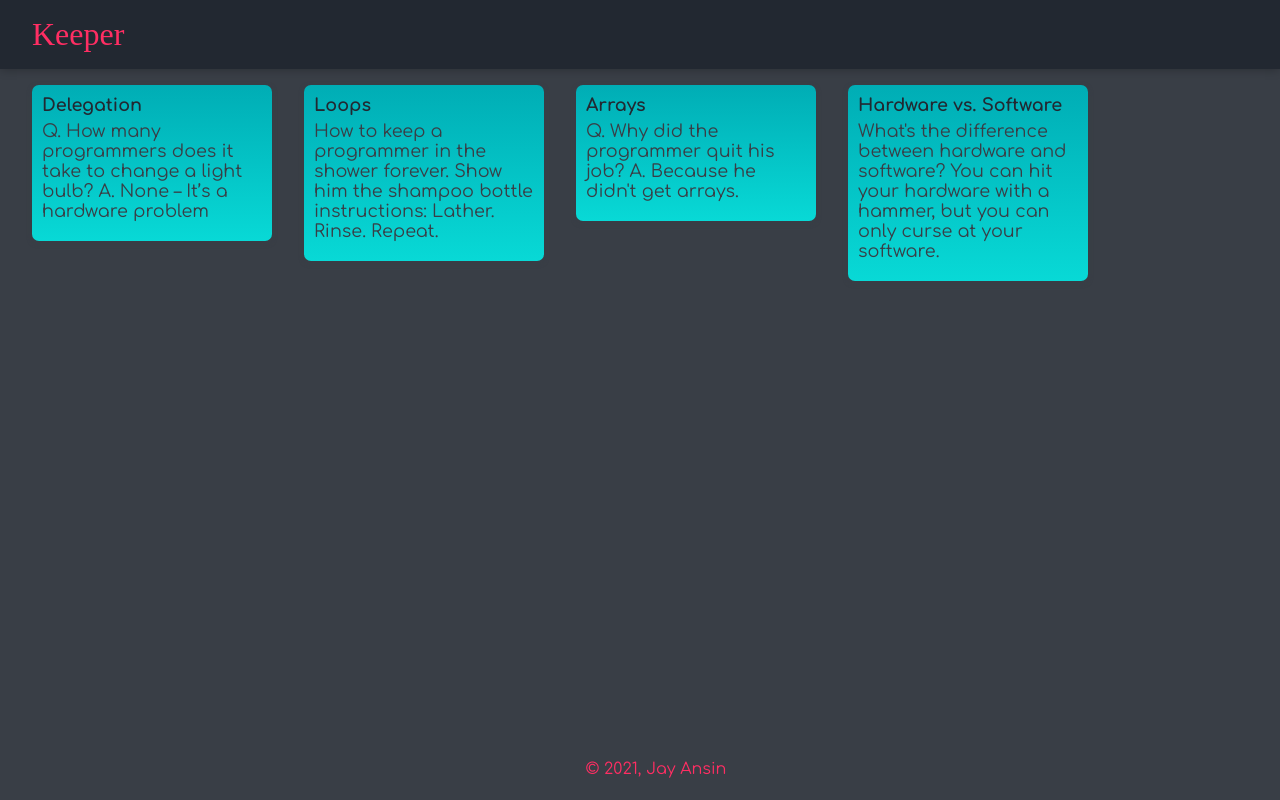
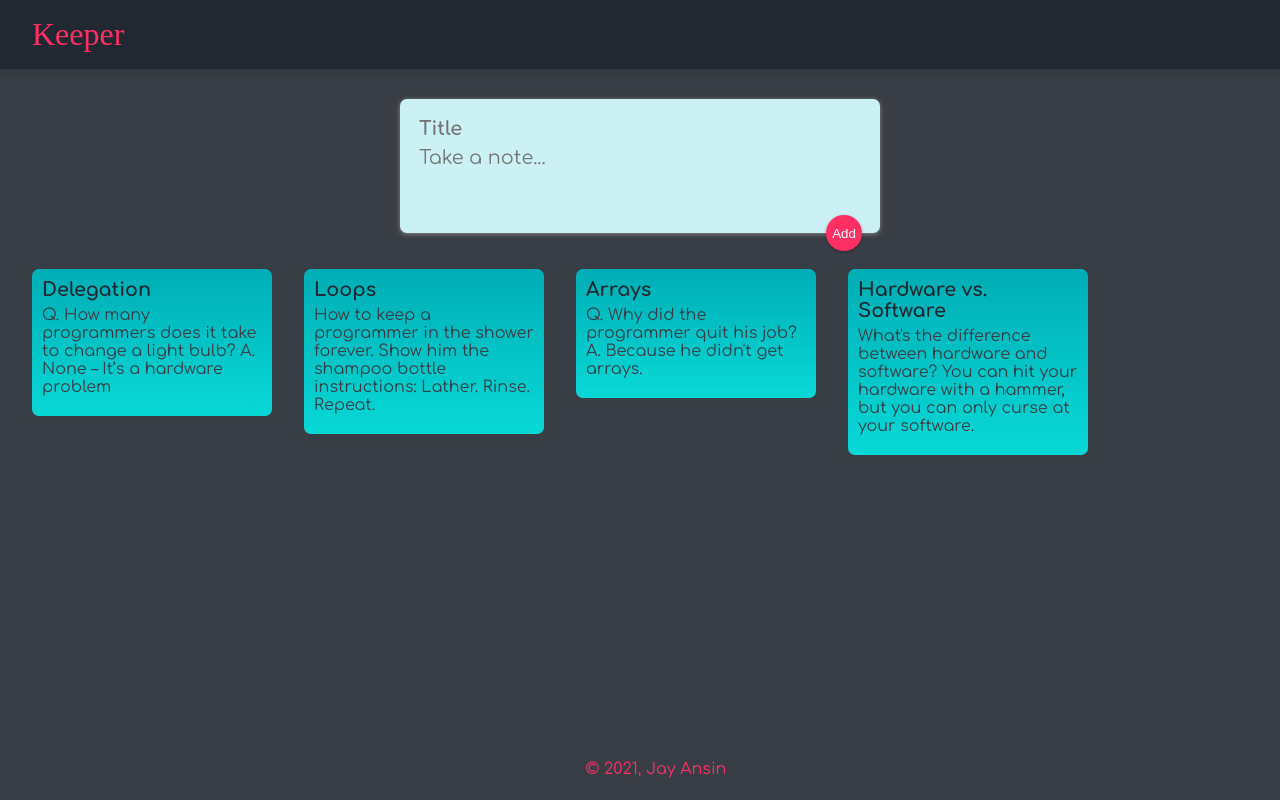
Before and after one commit to pronoia9/apbtcwdb_keeper, a React (Create React App) app: page / in a window 1280 px wide. Built offline with nearby package versions, Linux system fonts and the light colour scheme; a web font is replaced by a local one.

Commit message:
update css, add input module

```diff
--- a/public/css/styles.css
+++ b/public/css/styles.css
@@ -1,3 +1,4 @@
+/***************************** COLORS ******************************/
 :root {
   --header-bg: #222831;
   --header-text: #ff2e63;
@@ -6,11 +7,15 @@
   --note-bg: #00adb5;
   --note-header: #222831;
   --note-content: #393e46;
-  /* --note-header: #e3fdfd;
-  --note-content: #cbf1f5; */
+
+  --light-color1: #e3fdfd;
+  --light-color2: #cbf1f5;
+  --input-text: #364f6b;
 
   --footer-text: #ff2e63;
 }
+/*******************************************************************/
+
 
 * {
   padding: 0;
@@ -52,6 +57,8 @@ footer p {
   color: var(--footer-text);
 }
 
+
+/****************************** NOTES ******************************/
 .note {
   background: var(--note-bg);
   background: linear-gradient(0deg, rgba(8, 217, 214, 1) 0%, var(--note-bg) 100%);
@@ -64,15 +71,62 @@ footer p {
 }
 
 .note h1 {
-  font-size: 1.1em;
+  font-size: 1.2rem;
+  font-weight: 700;
   margin-bottom: 6px;
   color: var(--note-header);
 }
 
 .note p {
-  font-size: 1.1em;
+  font-size: 1rem;
   margin-bottom: 10px;
   white-space: pre-wrap;
   word-wrap: break-word;
   color: var(--note-content);
 }
+/*******************************************************************/
+
+
+/******************************* FORM ******************************/
+form {
+  position: relative;
+  width: 480px;
+  margin: 30px auto 20px auto;
+  background: var(--light-color2);
+  padding: 15px;
+  border-radius: 7px;
+  box-shadow: 0 1px 5px rgb(138, 137, 137);
+}
+
+form input {
+  font-weight: 700;
+}
+
+form input,
+form textarea {
+  width: 100%;
+  border: none;
+  padding: 4px;
+  outline: none;
+  font-size: 1.2rem;
+  font-family: inherit;
+  resize: none;
+  background-color: var(--light-color2);
+  color: var(--input-text);
+}
+
+form button {
+  position: absolute;
+  right: 18px;
+  bottom: -18px;
+  background: var(--header-text);
+  color: var(--light-color1);
+  border: none;
+  border-radius: 50%;
+  width: 36px;
+  height: 36px;
+  box-shadow: 0 1px 3px rgba(0, 0, 0, 0.3);
+  cursor: pointer;
+  outline: none;
+}
+/*******************************************************************/
--- a/src/components/App.jsx
+++ b/src/components/App.jsx
@@ -1,4 +1,5 @@
 import React from "react";
+import Create from './content/Create';
 import Header from "./header/Header";
 import Notes from "./content/Notes";
 import Footer from "./footer/Footer";
@@ -7,6 +8,7 @@ function App() {
    return (
       <div>
          <Header />
+         <Create />
          <Notes />
          <Footer />
       </div>
--- /dev/null
+++ b/src/components/content/Create.jsx
@@ -0,0 +1,15 @@
+import React from 'react';
+
+function CreateArea() {
+  return (
+    <div>
+      <form>
+        <input name='title' placeholder='Title' />
+        <textarea name='content' placeholder='Take a note...' rows='3' />
+        <button>Add</button>
+      </form>
+    </div>
+  );
+}
+
+export default CreateArea;
```
